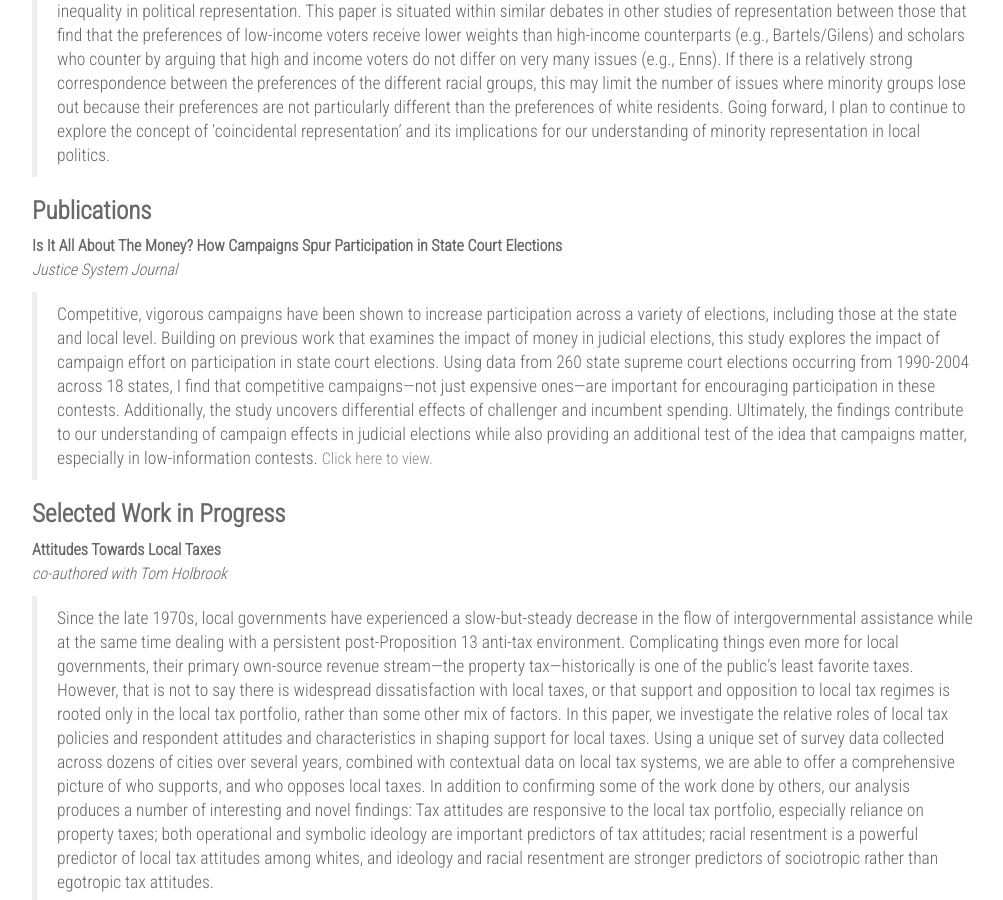
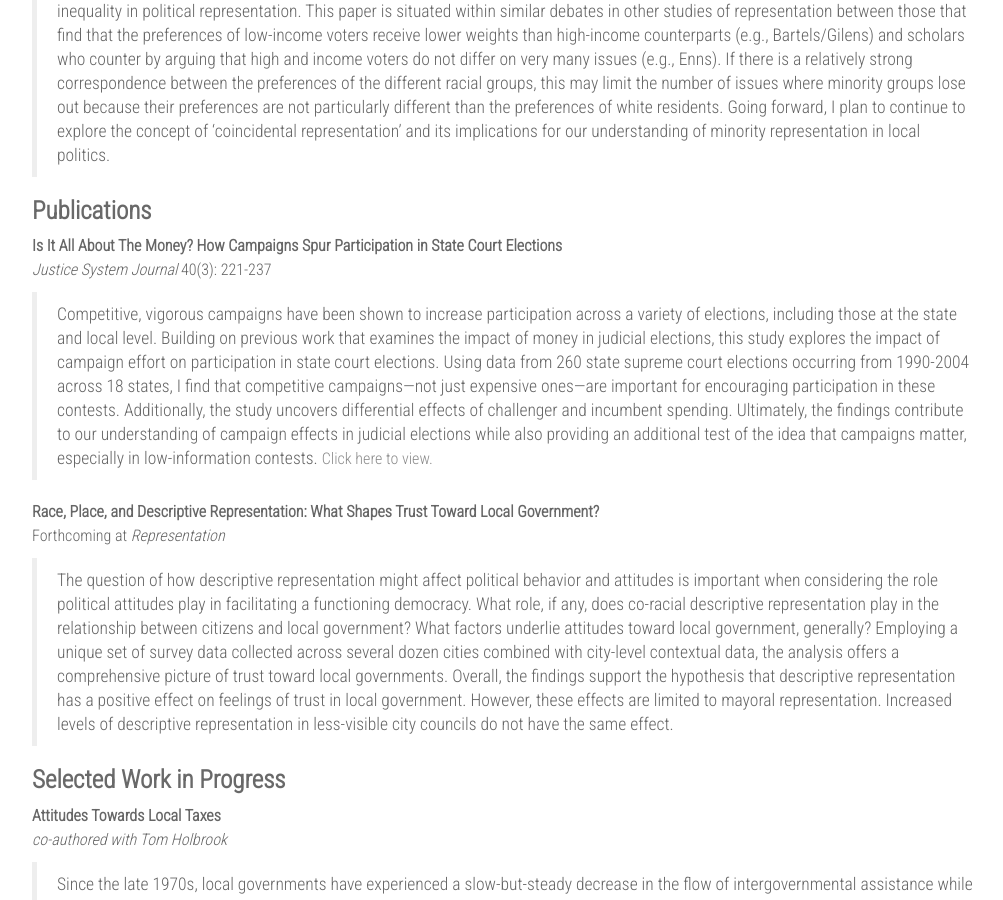
Before and after one commit to ajheideman/ajheideman.github.io, a Jekyll site: the page built from research.md, in a window 1280 px wide and 900 px high, scrolled down 974 px. Shown: the whole window, without its empty margins (178-1181 px from the left). Built offline with Jekyll 4.4.1, drawn with Linux system fonts in a browser that asks for light colours; nearby versions of some CDN libraries.

Commit message:
Update research.md

```diff
--- a/research.md
+++ b/research.md
@@ -25,10 +25,16 @@ The final part of my dissertation analyzes the impact of the underlying structur
 
 # Publications
 **Is It All About The Money? How Campaigns Spur Participation in State Court Elections** <br>
-_Justice System Journal_
+_Justice System Journal_ 40(3): 221-237
 <blockquote>
 Competitive, vigorous campaigns have been shown to increase participation across a variety of elections, including those at the state and local level. Building on previous work that examines the impact of money in judicial elections, this study explores the impact of campaign effort on participation in state court elections. Using data from 260 state supreme court elections occurring from 1990-2004 across 18 states, I find that competitive campaigns—not just expensive ones—are important for encouraging participation in these contests. Additionally, the study uncovers differential effects of challenger and incumbent spending. Ultimately, the findings contribute to our understanding of campaign effects in judicial elections while also providing an additional test of the idea that campaigns matter, especially in low-information contests. <a href="https://ajheideman.github.io/ajheideman.github.io/resources/Is It All About the Money How Campaigns Spur Participation in State Court Elections.pdf" target="_blank">Click here to view.</a>
 </blockquote>
+
+**Race, Place, and Descriptive Representation: What Shapes Trust Toward Local Government?** <br>
+Forthcoming at _Representation_
+<blockquote>
+The question of how descriptive representation might affect political behavior and attitudes is important when considering the role political attitudes play in facilitating a functioning democracy. What role, if any, does co-racial descriptive representation play in the relationship between citizens and local government? What factors underlie attitudes toward local government, generally? Employing a unique set of survey data collected across several dozen cities combined with city-level contextual data, the analysis offers a comprehensive picture of trust toward local governments. Overall, the findings support the hypothesis that descriptive representation has a positive effect on feelings of trust in local government. However, these effects are limited to mayoral representation. Increased levels of descriptive representation in less-visible city councils do not have the same effect.
+ </blockquote>
 
 # Selected Work in Progress
 **Attitudes Towards Local Taxes** <br>
```
